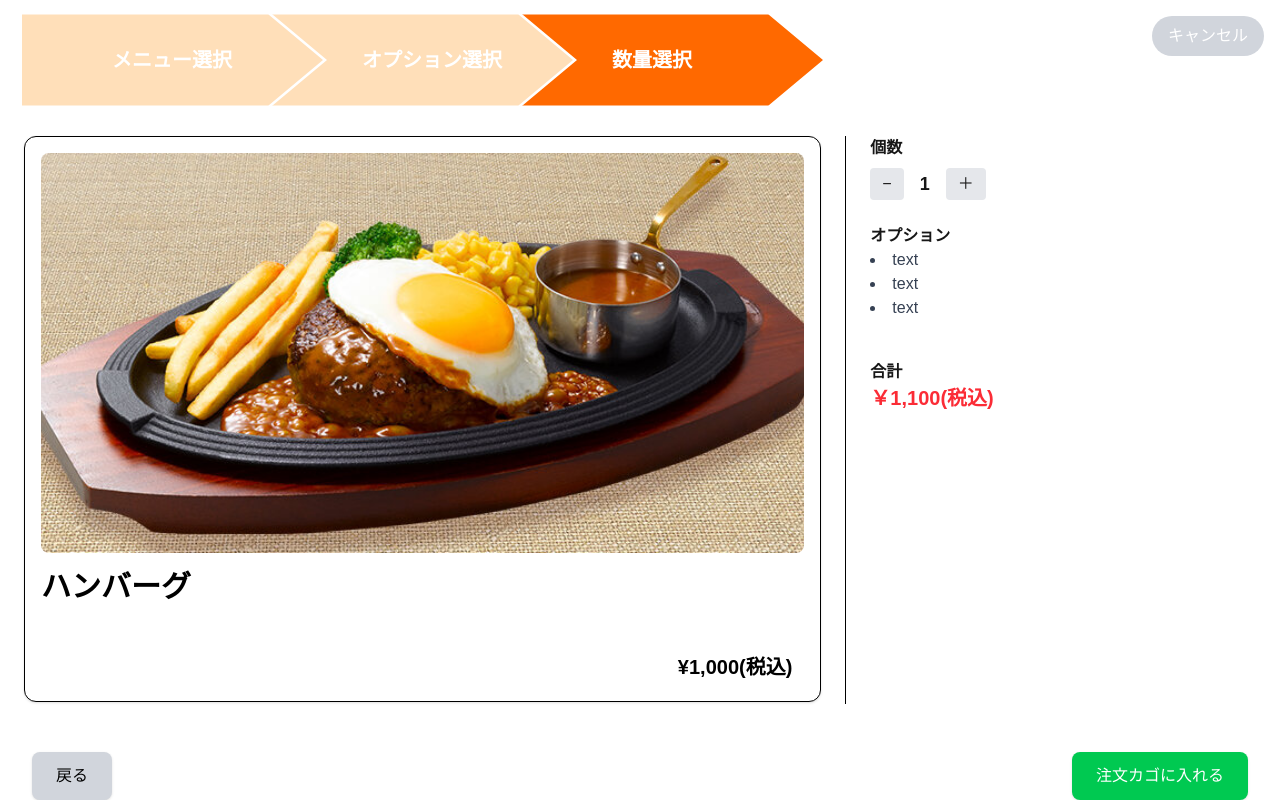
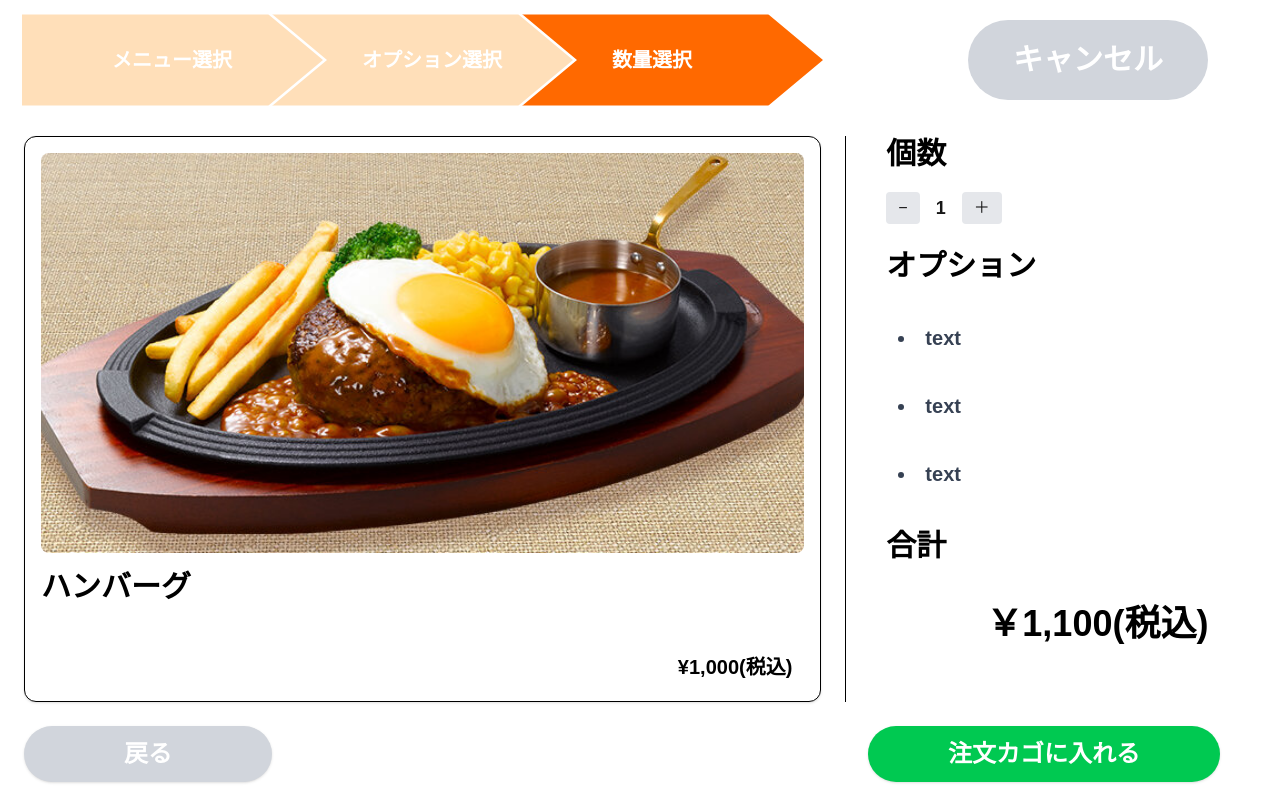
Before and after one commit to reonalddekapurio/MantanAteam, a Next.js app in the folder next-app/: page /amount in a window 1280 px wide. Built offline with nearby package versions, Linux system fonts and the light colour scheme.

Commit message:
注文選択　オプション　数量選択

```diff
--- a/next-app/app/amount/page.tsx
+++ b/next-app/app/amount/page.tsx
@@ -7,7 +7,7 @@ import BottomButtons from "@/app/components/BottomButtons";
 
 export default function OrderPage() {
     return (
-        <div className="relative min-h-screen flex flex-col">
+        <div className="relative min-h-screen flex flex-col bg-white">
         {/* 上部 */}
         <StepBar current="amount" />
         <CancelButton />
--- a/next-app/app/components/BottomButtons.tsx
+++ b/next-app/app/components/BottomButtons.tsx
@@ -1,10 +1,10 @@
 export default function BottomButtons() {
     return (
-        <div className="flex justify-between mt-8 px-8">
-        <button className="bg-gray-300 text-black px-6 py-3 rounded-lg shadow">
+        <div className="flex justify-between mt-2 mb-6 pl-6 pr-15">
+        <button className="bg-gray-300 text-white  px-25 py-3 rounded-4xl font-bold text-2xl shadow">
             戻る
         </button>
-        <button className="bg-green-500 text-white px-6 py-3 rounded-lg shadow">
+        <button className="bg-green-500 text-white px-20 py-3 rounded-4xl font-bold text-2xl shadow">
             注文カゴに入れる
         </button>
         </div>
--- a/next-app/app/components/CancelButton.tsx
+++ b/next-app/app/components/CancelButton.tsx
@@ -1,6 +1,6 @@
 export default function CancelButton() {
     return (
-        <button className="absolute top-4 right-4 bg-gray-300 text-white px-4 py-2 rounded-full">
+        <button className="absolute w-60 h-20 top-5 right-18 bg-gray-300 font-bold text-3xl text-white px-5 py-3 rounded-full">
         キャンセル
         </button>
     );
--- a/next-app/app/components/OptionAction.tsx
+++ b/next-app/app/components/OptionAction.tsx
@@ -2,11 +2,11 @@
 
 export default function OptionActions() {
     return (
-        <div className="flex justify-between items-center p-4">
-        <button className="bg-gray-400 text-white font-bold rounded-2xl px-6 py-2 text-lg">
+        <div className="flex justify-between mt-2 mb-6 pl-6 pr-15">
+        <button className="bg-gray-300 text-white  px-30 py-3 rounded-4xl font-bold text-2xl shadow">
             戻る
         </button>
-        <button className="bg-green-500 text-white font-bold rounded-2xl px-6 py-2 text-lg">
+        <button className="bg-green-500 text-white px-20 py-3 rounded-4xl font-bold text-2xl shadow">
             次へすすむ
         </button>
         </div>
--- a/next-app/app/components/OptionCart.tsx
+++ b/next-app/app/components/OptionCart.tsx
@@ -10,15 +10,15 @@ export default function OptionCart() {
 
     return (
         <div>
-        <h2 className="font-bold text-lg mb-4">選んだ商品</h2>
+        <h2 className="font-bold text-3xl mb-8 text-black">選んだ商品</h2>
         <ul className="space-y-2">
             {selected.map((item, i) => (
             <li
                 key={i}
-                className="flex justify-between items-center border-b border-black pb-1"
-            >
-                <span className="text-sm">{item.name}</span>
-                <span className="text-sm">{item.price}</span>
+                className="flex justify-between items-center border-b border-black pb-1 pt-5 w-90">
+
+                    <span className="text-lg font-bold text-black">{item.name}</span>
+                    <span className="text-lg font-bold text-black">{item.price}</span>
                 <button className="text-black font-bold">×</button>
             </li>
             ))}
--- a/next-app/app/components/OptionList.tsx
+++ b/next-app/app/components/OptionList.tsx
@@ -3,12 +3,12 @@
 import Image from "next/image";
 
 const options = [
-    { name: "ライス（普通盛り）", price: "¥1,000(税込)", image: "/rice.jpg" },
-    { name: "ライス（普通盛り）", price: "¥1,000(税込)", image: "/rice.jpg" },
-    { name: "ライス（普通盛り）", price: "¥1,000(税込)", image: "/rice.jpg" },
-    { name: "ライス（普通盛り）", price: "¥1,000(税込)", image: "/rice.jpg" },
-    { name: "ライス（普通盛り）", price: "¥1,000(税込)", image: "/rice.jpg" },
-    { name: "ライス（普通盛り）", price: "¥1,000(税込)", image: "/rice.jpg" },
+    { name: "ライス（普通盛り）", price: "¥1,000(税込)", image: "/img/set/rice.jpg" },
+    { name: "ライス（普通盛り）", price: "¥1,000(税込)", image: "/img/set/rice.jpg" },
+    { name: "ライス（普通盛り）", price: "¥1,000(税込)", image: "/img/set/rice.jpg" },
+    { name: "ライス（普通盛り）", price: "¥1,000(税込)", image: "/img/set/rice.jpg" },
+    { name: "ライス（普通盛り）", price: "¥1,000(税込)", image: "/img/set/rice.jpg" },
+    { name: "ライス（普通盛り）", price: "¥1,000(税込)", image: "/img/set/rice.jpg" },
 ];
 
 export default function OptionList() {
@@ -17,18 +17,18 @@ export default function OptionList() {
         {options.map((opt, i) => (
             <div
             key={i}
-            className="rounded-xl shadow p-2 border bg-white flex flex-col items-center"
+            className="rounded-xl shadow border-3xl bg-white flex flex-col"
             >
             <Image
                 src={opt.image}
                 alt={opt.name}
-                width={180}
-                height={120}
-                className="rounded-lg"
+                width={300}
+                height={100}
+                className="rounded-lg w-full h-40 object-cover"
             />
-            <div className="mt-2 text-center">
-                <h2 className="font-bold text-sm">{opt.name}</h2>
-                <p className="text-xs">{opt.price}</p>
+            <div className="mt-2">
+                <h2 className="font-bold text-2xl text-black text-left pl-1">{opt.name}</h2>
+                <p className="text-ms text-black mt-14 ml-38 font-bold">{opt.price}</p>
             </div>
             </div>
         ))}
--- a/next-app/app/components/OrderButtons.tsx
+++ b/next-app/app/components/OrderButtons.tsx
@@ -2,11 +2,11 @@
 
 export default function OrderButtons() {
     return (
-        <div className="flex justify-between items-center px-10">
-        <button className="bg-gray-300 text-white px-16 py-4 rounded-full font-bold shadow-md text-lg">
+        <div className="flex justify-between mt-2 mb-6 pl-6 pr-15">
+        <button className="bg-gray-300 text-white  px-25 py-3 rounded-4xl font-bold text-2xl shadow">
             戻る
         </button>
-        <button className="bg-green-600 text-white px-16 py-4 rounded-full font-bold shadow-md text-lg">
+        <button className="bg-green-500 text-white px-20 py-3 rounded-4xl font-bold text-2xl shadow">
             次へすすむ
         </button>
         </div>
--- a/next-app/app/components/OrderOptions.tsx
+++ b/next-app/app/components/OrderOptions.tsx
@@ -1,8 +1,8 @@
 export default function OrderOptions() {
     return (
-        <div className="w-1/3 border-l border-black pl-6 flex flex-col gap-6">
+        <div className="w-1/3 border-l border-black pl-10 flex flex-col gap-6">
             <div>
-                <p className="font-bold">個数</p>
+                <p className="font-bold text-black text-3xl mb-5">個数</p>
                 <div className="flex items-center gap-4 mt-2">
                     <button className="px-3 py-1 bg-gray-200 rounded">−</button>
                     <span className="font-bold text-lg">1</span>
@@ -11,17 +11,17 @@ export default function OrderOptions() {
             </div>
 
             <div>
-                <p className="font-bold">オプション</p>
+                <p className="font-bold text-3xl text-black">オプション</p>
                 <ul className="list-disc list-inside text-gray-700">
-                    <li>text</li>
-                    <li>text</li>
-                    <li>text</li>
+                    <li className="mt-10 pl-3 font-bold text-xl">text</li>
+                    <li className="mt-10 pl-3 font-bold text-xl">text</li>
+                    <li className="mt-10 pl-3 font-bold text-xl">text</li>
                 </ul>
             </div>
 
             <div className="mt-4">
-                <p className="font-bold">合計</p>
-                <p className="text-xl font-bold text-red-500">￥1,100(税込)</p>
+                <p className="font-bold text-3xl text-black">合計</p>
+                <p className="text-4xl font-bold text-black mt-10 pl-25">￥1,100(税込)</p>
             </div>
         </div>
     );
```
